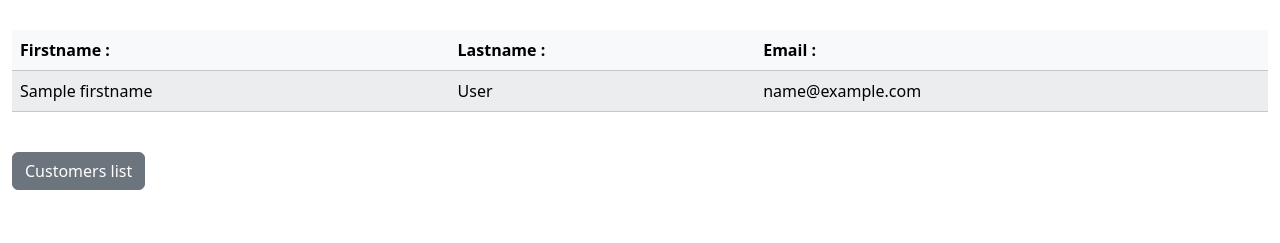
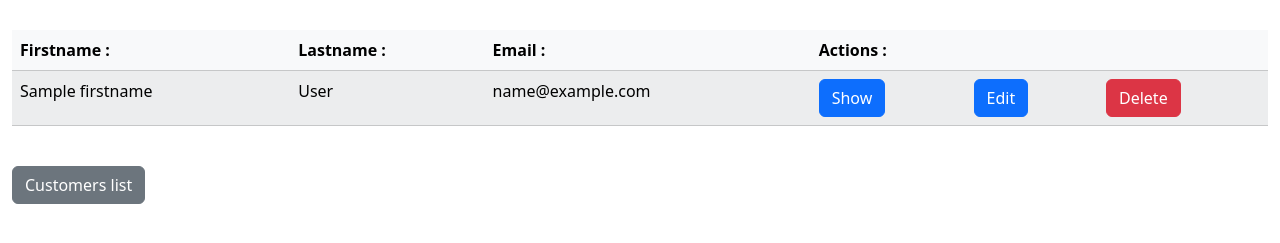
Before and after one commit to Somenae/SymfonyProject, a Symfony app: template templates/admin_user/search.html.twig in a window 1280 px wide. Shown: the part 88-331 px from the top of the page. Run offline with Twig, Linux system fonts and the light colour scheme; the template is opened without the code that fills it: most values are stand-ins (such as "Sample title", 1, 10 or a date in 2020); some libraries are stand-ins or nearby versions.

Commit message:
modif twig  search user

```diff
--- a/templates/admin_user/search.html.twig
+++ b/templates/admin_user/search.html.twig
@@ -22,6 +22,7 @@
 			<th>Firstname :</th>
 			<th>Lastname :</th>
 			<th>Email :</th>
+			<th colspan="3">Actions :</th>
 		</thead>
 		<tbody>
 
@@ -30,6 +31,21 @@
 					<td>{{ user.firstname }}</td>
 					<td>{{ user.lastname }}</td>
 					<td>{{ user.email }}</td>
+					<td>
+							<a href="{{ path('app_showUser', {id : user.id}) }}">
+								<button type="button" class="btn btn-primary">Show</button>
+							</a>
+						</td>
+						<td>
+							<a href="{{ path('app_editUser', {id : user.id}) }}">
+								<button type="button" class="btn btn-primary">Edit</button>
+							</a>
+						</td>
+						<td>
+							<a href="{{ path('app_removeUser', {id : user.id}) }}">
+								<button type="button" class="btn btn-danger">Delete</button>
+							</a>
+						</td>
 				{% else %}
 					<td colspan="3">No users found.</td>
 				</tr>
```
